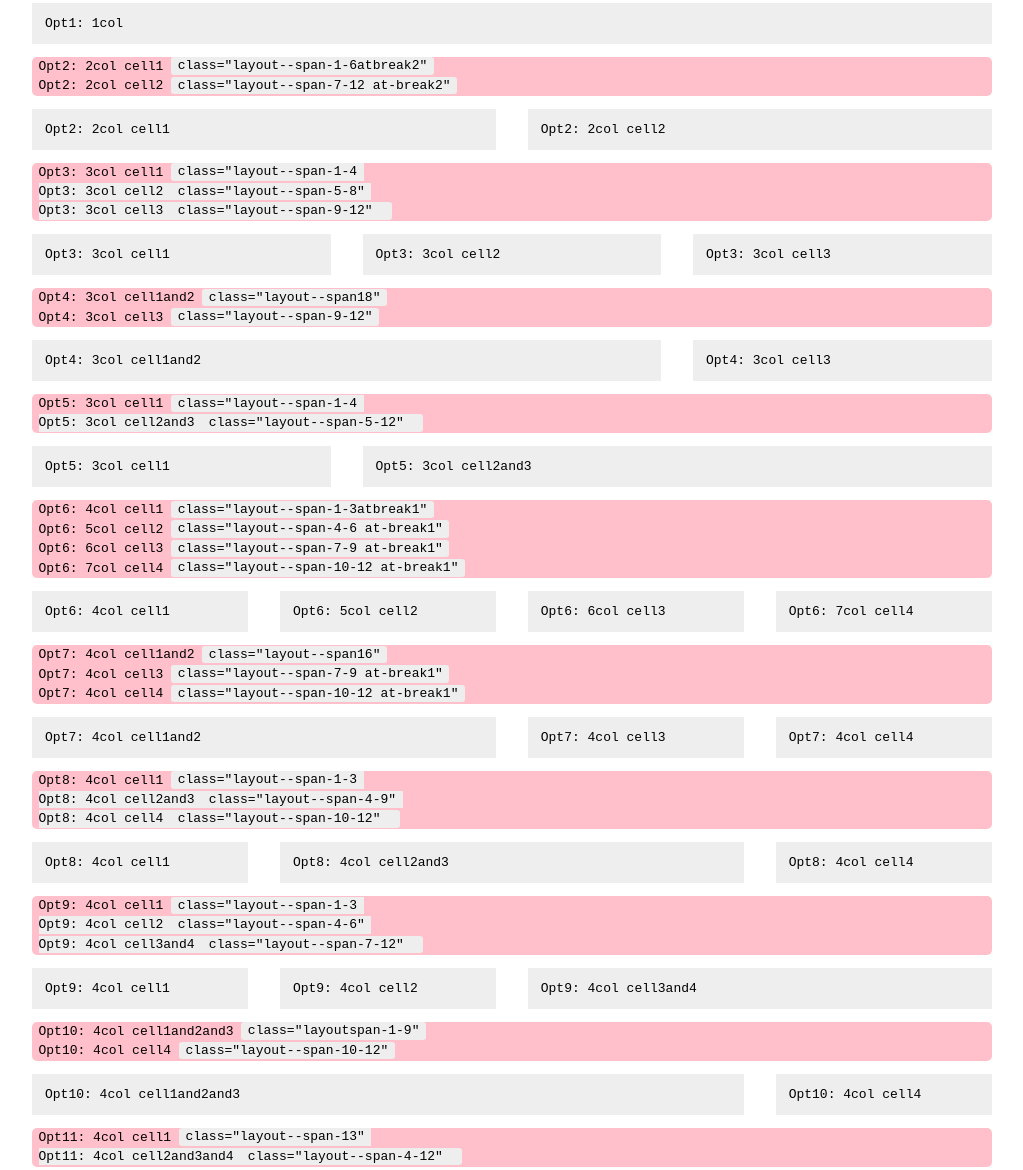
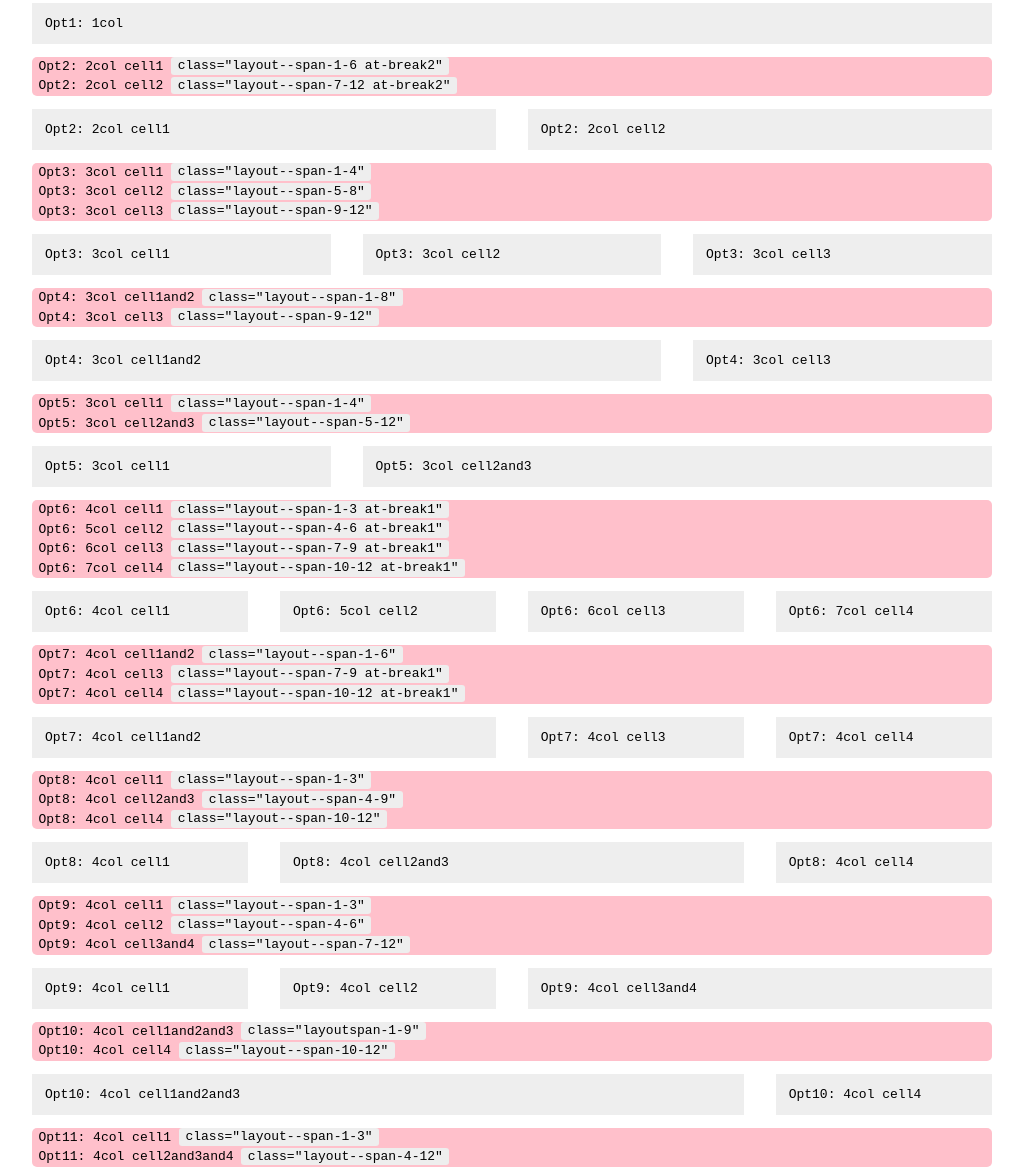
Before and after one commit to mauricevancooten/compile-tools, a plain HTML site: page singularity-gs/index.html in a window 1280 px wide. Shown: the part 234-1404 px from the top of the page, without its empty margins (128-1151 px from the left). Drawn offline with Linux system fonts and the light colour scheme.

Commit message:
corrected typos in the classes

```diff
--- a/singularity-gs/index.html
+++ b/singularity-gs/index.html
@@ -26,7 +26,7 @@
 			<div class="layout--span-1-12">
 				<p class="box">Opt1: 1col</p>
 			</div>
-			<p class="information">Opt2: 2col cell1 <code>class="layout--span-1-6atbreak2"</code><br>
+			<p class="information">Opt2: 2col cell1 <code>class="layout--span-1-6 at-break2"</code><br>
 			Opt2: 2col cell2 <code>class="layout--span-7-12 at-break2"</code></p>
 			<div class="layout--span-1-6 at-break2">
 				<p class="box">Opt2: 2col cell1</p>
@@ -34,7 +34,7 @@
 			<div class="layout--span-7-12 at-break2">
 				<p class="box">Opt2: 2col cell2</p>
 			</div>
-			<p class="information">Opt3: 3col cell1 <code>class="layout--span-1-4<code><br>
+			<p class="information">Opt3: 3col cell1 <code>class="layout--span-1-4"</code><br>
 			Opt3: 3col cell2 <code>class="layout--span-5-8"</code><br>
 			Opt3: 3col cell3 <code>class="layout--span-9-12"</code></p>
 
@@ -47,7 +47,7 @@
 			<div class="layout--span-9-12">
 				<p class="box">Opt3: 3col cell3</p>
 			</div>
-			<p class="information">Opt4: 3col cell1and2 <code>class="layout--span18"</code><br>
+			<p class="information">Opt4: 3col cell1and2 <code>class="layout--span-1-8"</code><br>
 			Opt4: 3col cell3 <code>class="layout--span-9-12"</code></p>
 			<div class="layout--span-1-8">
 				<p class="box">Opt4: 3col cell1and2</p>
@@ -55,7 +55,7 @@
 			<div class="layout--span-9-12">
 				<p class="box">Opt4: 3col cell3</p>
 			</div>
-			<p class="information">Opt5: 3col cell1 <code>class="layout--span-1-4<code><br>
+			<p class="information">Opt5: 3col cell1 <code>class="layout--span-1-4"</code><br>
 			Opt5: 3col cell2and3 <code>class="layout--span-5-12"</code></p>
 			<div class="layout--span-1-4">
 				<p class="box">Opt5: 3col cell1</p>
@@ -63,7 +63,7 @@
 			<div class="layout--span-5-12">
 				<p class="box">Opt5: 3col cell2and3</p>
 			</div>
-			<p class="information">Opt6: 4col cell1 <code>class="layout--span-1-3atbreak1"</code><br>
+			<p class="information">Opt6: 4col cell1 <code>class="layout--span-1-3 at-break1"</code><br>
 			Opt6: 5col cell2 <code>class="layout--span-4-6 at-break1"</code><br>
 			Opt6: 6col cell3 <code>class="layout--span-7-9 at-break1"</code><br>
 			Opt6: 7col cell4 <code>class="layout--span-10-12 at-break1"</code></p>
@@ -80,7 +80,7 @@
 			<div class="layout--span-10-12 at-break1">
 				<p class="box">Opt6: 7col cell4</p>
 			</div>
-			<p class="information">Opt7: 4col cell1and2 <code>class="layout--span16"</code><br>
+			<p class="information">Opt7: 4col cell1and2 <code>class="layout--span-1-6"</code><br>
 			Opt7: 4col cell3 <code>class="layout--span-7-9 at-break1"</code><br>
 			Opt7: 4col cell4 <code>class="layout--span-10-12 at-break1"</code></p>
 			<div class="layout--span-1-6">
@@ -92,7 +92,7 @@
 			<div class="layout--span-10-12 at-break1">
 				<p class="box">Opt7: 4col cell4</p>
 			</div>
-			<p class="information">Opt8: 4col cell1 <code>class="layout--span-1-3<code><br>
+			<p class="information">Opt8: 4col cell1 <code>class="layout--span-1-3"</code><br>
 			Opt8: 4col cell2and3 <code>class="layout--span-4-9"</code><br>
 			Opt8: 4col cell4 <code>class="layout--span-10-12"</code></p>
 
@@ -105,7 +105,7 @@
 			<div class="layout--span-10-12">
 				<p class="box">Opt8: 4col cell4</p>
 			</div>
-			<p class="information">Opt9: 4col cell1 <code>class="layout--span-1-3<code><br>
+			<p class="information">Opt9: 4col cell1 <code>class="layout--span-1-3"</code><br>
 			Opt9: 4col cell2 <code>class="layout--span-4-6"</code><br>
 			Opt9: 4col cell3and4 <code>class="layout--span-7-12"</code></p>
 			<div class="layout--span-1-3">
@@ -126,7 +126,7 @@
 			<div class="layout--span-10-12">
 				<p class="box">Opt10: 4col cell4</p>
 			</div>
-			<p class="information">Opt11: 4col cell1 <code>class="layout--span-13"<code><br>
+			<p class="information">Opt11: 4col cell1 <code>class="layout--span-1-3"</code><br>
 			Opt11: 4col cell2and3and4 <code>class="layout--span-4-12"</code></p>
 			<div class="layout--span-1-3">
 				<p class="box">Opt11: 4col cell1</p>
```
